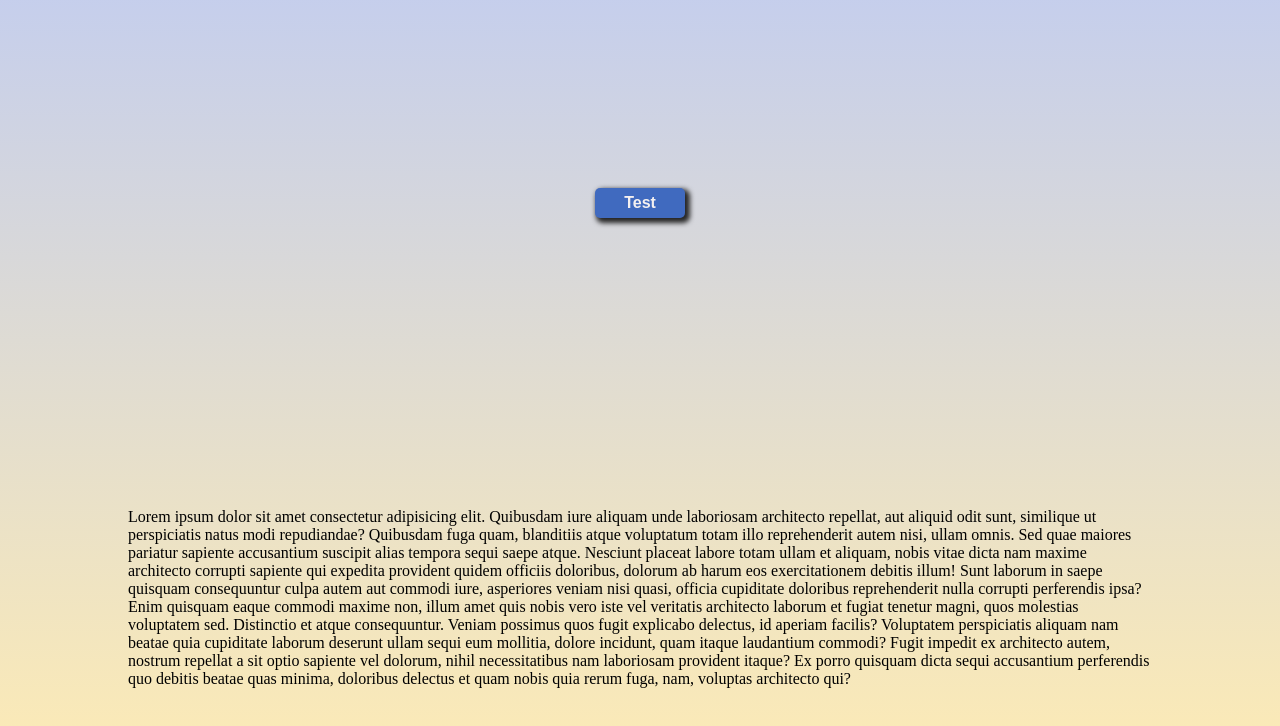
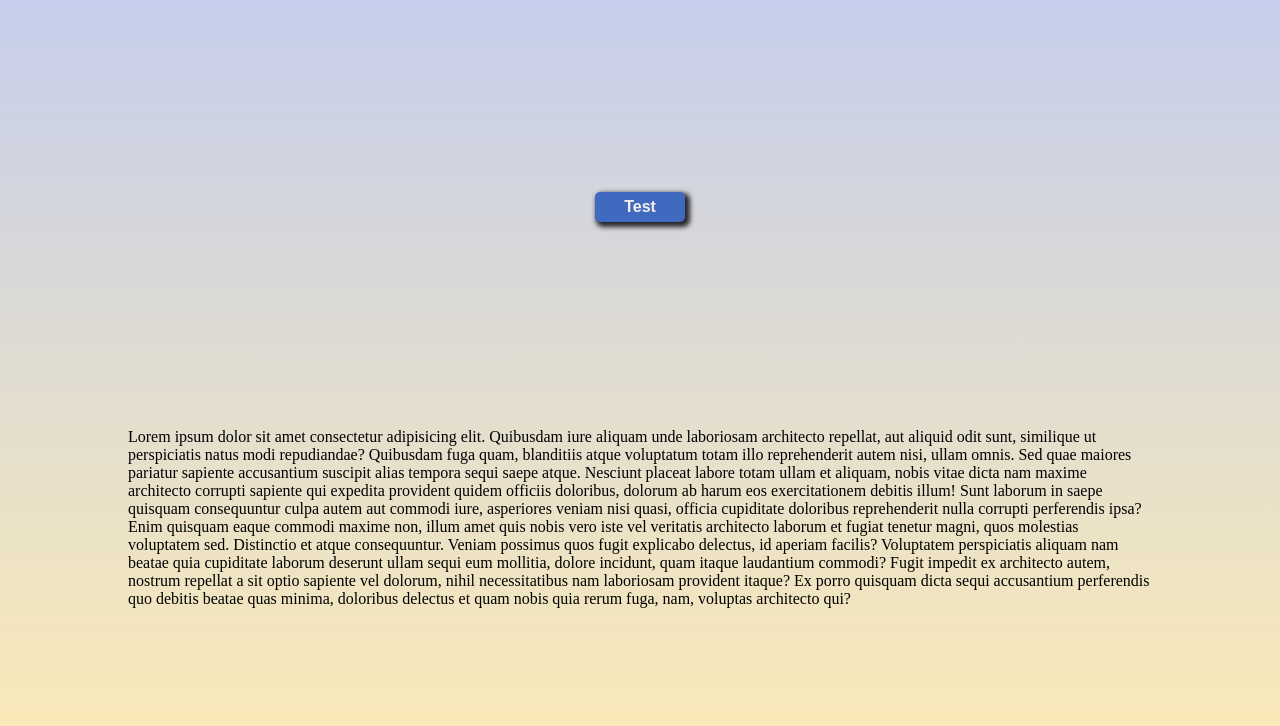
Before and after one commit to Pierre-OlivierB/fil_rouge_farm, a plain HTML site: page index.html in a window 1280 px wide. Drawn offline with Linux system fonts and the light colour scheme.

Commit message:
settle content fit

```diff
--- a/style.css
+++ b/style.css
@@ -16,7 +16,7 @@
   --hart: 50vh;
 }
 body {
-  height: 100vh;
+  min-height: 100vh;
   background: linear-gradient(to top, var(--ymeal), var(--gmeal));
   padding: 5px;
 }
@@ -48,6 +48,8 @@ section {
   width: var(--wele);
 }
 article {
-  height: var(--hart);
-  width: 100vw;
+  /* max-height: var(--hart); */
+  margin-bottom: 20px;
+  margin-top: 20px;
+  max-width: 100vw;
 }
```
